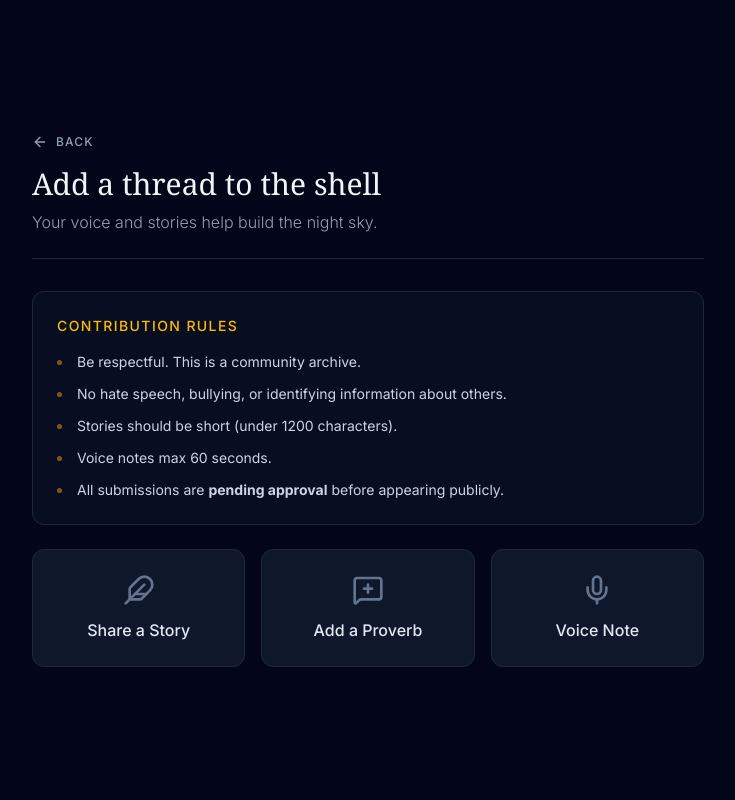
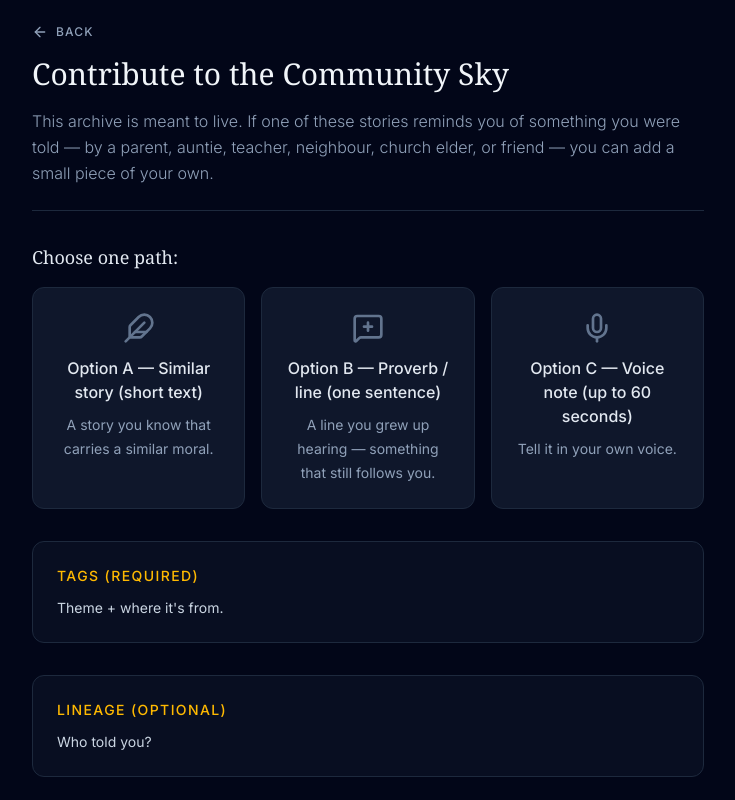
Before and after one commit to dearlydebbie/shell-atlas, a Next.js app: page /contribute in a window 1280 px wide. Shown: the top 800 px of the page, without its empty margins (272-1007 px from the left). Built offline with nearby package versions, Linux system fonts and the light colour scheme.

Commit message:
contribute page update

```diff
--- a/src/app/contribute/page.tsx
+++ b/src/app/contribute/page.tsx
@@ -15,37 +15,49 @@ export default async function ContributePage({ searchParams }: { searchParams: P
                         <ArrowLeft className="w-4 h-4 group-hover:-translate-x-1 transition-transform" />
                         <span className="uppercase tracking-widest text-xs font-medium">Back</span>
                     </Link>
-                    <h1 className="text-3xl font-serif text-slate-100 mb-2">Add a thread to the shell</h1>
-                    <p className="text-slate-400 font-light">
-                        Your voice and stories help build the night sky.
+                    <h1 className="text-3xl font-serif text-slate-100 mb-4">Contribute to the Community Sky</h1>
+                    <p className="text-slate-400 font-light leading-relaxed">
+                        This archive is meant to live. If one of these stories reminds you of something you were told — by a parent, auntie, teacher, neighbour, church elder, or friend — you can add a small piece of your own.
                     </p>
                 </header>
 
-                <section className="space-y-6">
-                    <div className="bg-slate-900/50 p-6 rounded-xl border border-slate-800">
-                        <h2 className="text-amber-400 text-sm uppercase tracking-widest font-medium mb-4">Contribution Rules</h2>
-                        <ul className="space-y-3 text-sm text-slate-300 list-disc list-inside marker:text-amber-500/50">
-                            <li>Be respectful. This is a community archive.</li>
-                            <li>No hate speech, bullying, or identifying information about others.</li>
-                            <li>Stories should be short (under 1200 characters).</li>
-                            <li>Voice notes max 60 seconds.</li>
-                            <li>All submissions are <strong>pending approval</strong> before appearing publicly.</li>
-                        </ul>
-                    </div>
-
+                <section className="space-y-8">
+                    <div>
+                        <h2 className="text-lg font-serif text-slate-200 mb-4">Choose one path:</h2>
                         <div className="grid gap-4 md:grid-cols-3">
                             <Link href={` /contribute/new?type=story${from ? `&from=${from}` : ''}`} className="bg-slate-900 p-6 rounded-xl border border-slate-800 hover:border-amber-500/50 hover:bg-slate-800 transition-all group text-center">
                                 <Feather className="w-8 h-8 mx-auto mb-3 text-slate-500 group-hover:text-amber-400 transition-colors" />
-                            <span className="block font-medium text-slate-200">Share a Story</span>
+                                <span className="block font-medium text-slate-200 mb-2">Option A — Similar story (short text)</span>
+                                <span className="text-sm text-slate-400">A story you know that carries a similar moral.</span>
                             </Link>
                             <Link href={` /contribute/new?type=proverb${from ? `&from=${from}` : ''}`} className="bg-slate-900 p-6 rounded-xl border border-slate-800 hover:border-amber-500/50 hover:bg-slate-800 transition-all group text-center">
                                 <MessageSquarePlus className="w-8 h-8 mx-auto mb-3 text-slate-500 group-hover:text-amber-400 transition-colors" />
-                            <span className="block font-medium text-slate-200">Add a Proverb</span>
+                                <span className="block font-medium text-slate-200 mb-2">Option B — Proverb / line (one sentence)</span>
+                                <span className="text-sm text-slate-400">A line you grew up hearing — something that still follows you.</span>
                             </Link>
                             <Link href={` /contribute/new?type=voice${from ? `&from=${from}` : ''}`} className="bg-slate-900 p-6 rounded-xl border border-slate-800 hover:border-amber-500/50 hover:bg-slate-800 transition-all group text-center">
                                 <Mic className="w-8 h-8 mx-auto mb-3 text-slate-500 group-hover:text-amber-400 transition-colors" />
-                            <span className="block font-medium text-slate-200">Voice Note</span>
+                                <span className="block font-medium text-slate-200 mb-2">Option C — Voice note (up to 60 seconds)</span>
+                                <span className="text-sm text-slate-400">Tell it in your own voice.</span>
                             </Link>
+                        </div>
+                    </div>
+
+                    <div className="bg-slate-900/50 p-6 rounded-xl border border-slate-800">
+                        <h3 className="text-amber-400 text-sm uppercase tracking-widest font-medium mb-3">Tags (required)</h3>
+                        <p className="text-slate-300 text-sm">Theme + where it's from.</p>
+                    </div>
+
+                    <div className="bg-slate-900/50 p-6 rounded-xl border border-slate-800">
+                        <h3 className="text-amber-400 text-sm uppercase tracking-widest font-medium mb-3">Lineage (optional)</h3>
+                        <p className="text-slate-300 text-sm">Who told you?</p>
+                    </div>
+
+                    <div className="bg-slate-900/50 p-6 rounded-xl border border-slate-800">
+                        <h3 className="text-amber-400 text-sm uppercase tracking-widest font-medium mb-3">Consent note</h3>
+                        <p className="text-slate-300 text-sm leading-relaxed">
+                            Please don't include private personal details (phone numbers, addresses, medical info). If your story involves someone else, keep them anonymous.
+                        </p>
                     </div>
                 </section>
             </div>
```
Lines whose indentation alone changed are shown as unchanged.
